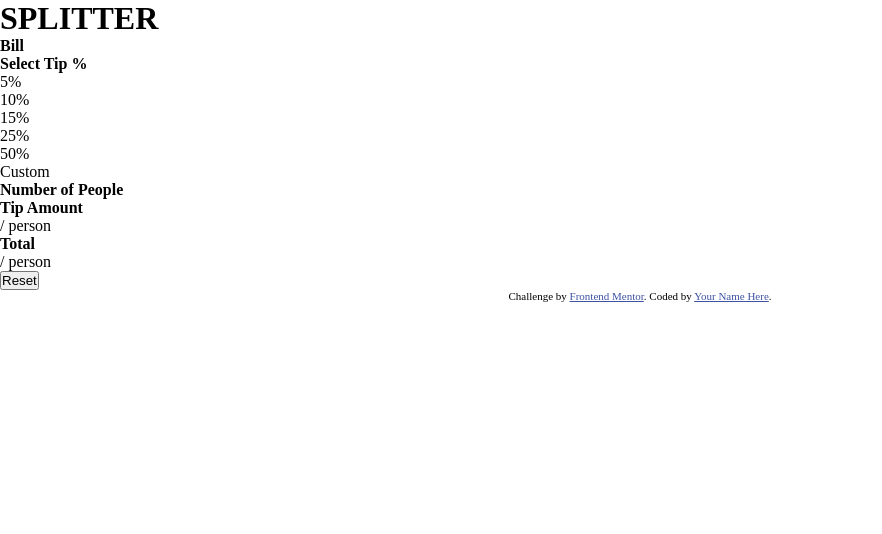
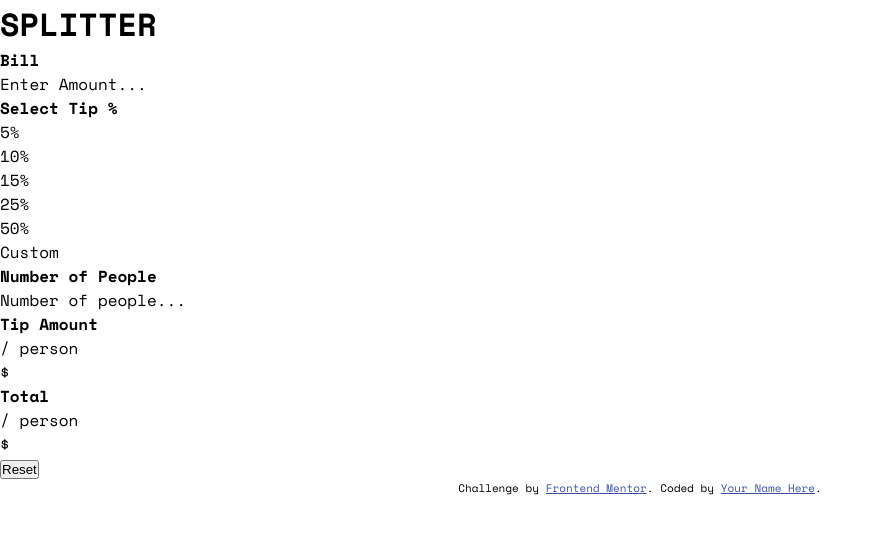
Before and after one commit to StormKing969/Frontend-Mentor---Tip-Calculator, a plain HTML site: page index.html in a window 1280 px wide. Shown: the whole page, without its empty margins (0-882 px from the left). Drawn offline with nearby package versions, Linux system fonts and the light colour scheme.

Commit message:
File Organization

```diff
--- a/css/style.css
+++ b/css/style.css
@@ -13,6 +13,10 @@ root {
     margin: 0;
 }
 
+body {
+    font-family: 'Space Mono', monospace;
+}
+
 .attribution {
     font-size: 11px; text-align: center;
 }
--- a/index.html
+++ b/index.html
@@ -5,6 +5,10 @@
   <meta name="viewport" content="width=device-width, initial-scale=1.0"> <!-- displays site properly based on user's device -->
 
   <link rel="icon" type="image/png" sizes="32x32" href="./images/favicon-32x32.png">
+
+  <link rel="preconnect" href="https://fonts.googleapis.com">
+  <link rel="preconnect" href="https://fonts.gstatic.com" crossorigin>
+  <link href="https://fonts.googleapis.com/css2?family=Space+Mono:wght@400;700&display=swap" rel="stylesheet">
 
   <link rel="stylesheet" href="./css/style.css">
 
@@ -15,13 +19,11 @@
   <main class="container">
     <h1>SPLITTER</h1>
     <section class="bill_amount">
+      <h4>Bill</h4>
+      <form action="">Enter Amount...</form>
+    </section>
 
-      <h4>Bill</h4>
-      <div></div>
-
-    </section>
     <section class="tip_amount">
-
       <h4>Select Tip %</h4>
       <ul class="percentage">
         <li class="">5%</li>
@@ -31,30 +33,25 @@
         <li class="">50%</li>
         <li class="">Custom</li>
       </ul>
+    </section>
 
+    <section class="num_people">
+      <h4>Number of People</h4>
+      <form action="">Number of people...</form>
     </section>
-    <section class="num_people">
 
-      <h4>Number of People</h4>
-      <div></div>
-
-    </section>
     <section class="tip_result">
-
       <div>
         <h4>Tip Amount</h4>
         <p>/ person</p>
       </div>
-      <div></div>
-
+      <form action="">$</form>
       <div>
         <h4>Total</h4>
         <p>/ person</p>
       </div>
-      <div></div>
-
+      <form action="">$</form>
       <button>Reset</button>
-
     </section>
   </main>
 
@@ -62,5 +59,8 @@
     Challenge by <a href="https://www.frontendmentor.io?ref=challenge" target="_blank">Frontend Mentor</a>.
     Coded by <a href="#">Your Name Here</a>.
   </footer>
+
+  <script src="https://ajax.googleapis.com/ajax/libs/jquery/3.6.0/jquery.min.js"></script>
+  <script src="./js/index.js"></script>
 </body>
 </html>
```
Also changed, not shown: js/index.js (added), 4 other files.
